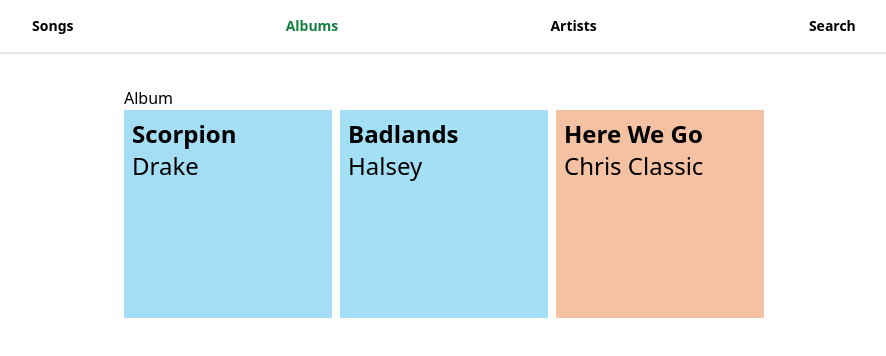
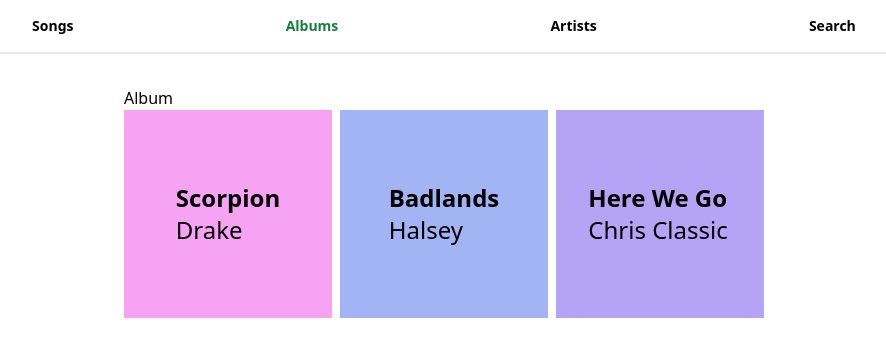
Before and after one commit to qrhfz/WMP, a React (Vite) app in the folder frontend/: page /albums in a window 1280 px wide. Shown: the top 356 px of the page, without its empty margins (196-1082 px from the left). Built offline with nearby package versions, Linux system fonts and the light colour scheme; data requests are answered from the project's data file.

Commit message:
hashColor

```diff
--- /dev/null
+++ b/frontend/src/components/ColoredSquareTile.tsx
@@ -0,0 +1,14 @@
+import { hashColor } from "../utils/hashColor"
+
+interface PropType {
+    id: string,
+    children: JSX.Element[] | JSX.Element
+}
+
+export function ColoredSquareTile({ id, children }: PropType) {
+    return <div
+        className="p-2 aspect-square flex justify-center items-center"
+        style={{ backgroundColor: hashColor(id) }}>
+        {children}
+    </div>
+}
--- a/frontend/src/pages/Albums.tsx
+++ b/frontend/src/pages/Albums.tsx
@@ -1,6 +1,7 @@
 import { Link } from "react-router-dom"
 import { useGetAlbumsQuery } from "../api/apiSlice"
-import randomColor from "../utils/randomColor"
+import { ColoredSquareTile } from "../components/ColoredSquareTile"
+
 
 export const Albums = () => {
 
@@ -17,17 +18,16 @@ export const Albums = () => {
                 {albums?.map(album => {
                     return (
                         <Link to={`/albums/${album.id}`} key={album.id}>
-                            <div
-                                className="p-2 aspect-square"
-
-                                style={{ backgroundColor: randomColor() }}>
-                                <strong>{album.title}</strong>
+                            <ColoredSquareTile id={album.id}>
                                 <div>
-                                    {album.artists?.map(artist => (
-                                        <span className="pr-1" key={artist.id}>{artist.name}</span>
-                                    ))}
+                                    <strong>{album.title}</strong>
+                                    <div>
+                                        {album.artists?.map(artist => (
+                                            <span className="pr-1" key={artist.id}>{artist.name}</span>
+                                        ))}
+                                    </div>
                                 </div>
-                            </div>
+                            </ColoredSquareTile>
                         </Link>
 
                     )
--- a/frontend/src/pages/ArtistDetail.tsx
+++ b/frontend/src/pages/ArtistDetail.tsx
@@ -1,7 +1,8 @@
 import { Link, useParams } from "react-router-dom";
 import { useGetArtistDetailQuery } from "../api/apiSlice"
+import { ColoredSquareTile } from "../components/ColoredSquareTile";
 import { SongItem } from "../components/SongItem";
-import randomColor from "../utils/randomColor";
+
 
 export function ArtistDetail() {
     let { id } = useParams();
@@ -17,17 +18,14 @@ export function ArtistDetail() {
                     {artist?.albums?.map(album => {
                         return (
                             <Link to={`/albums/${album.id}`} key={album.id}>
-                                <div
-                                    className="p-2 aspect-square"
-
-                                    style={{ backgroundColor: randomColor() }}>
+                                <ColoredSquareTile id={album.id}>
                                     <strong>{album.title}</strong>
                                     <div>
                                         {album.artists?.map(artist => (
                                             <span className="pr-1" key={artist.id}>{artist.name}</span>
                                         ))}
                                     </div>
-                                </div>
+                                </ColoredSquareTile>
                             </Link>
 
                         )
--- a/frontend/src/pages/Artists.tsx
+++ b/frontend/src/pages/Artists.tsx
@@ -1,6 +1,6 @@
 import { Link } from "react-router-dom"
 import { useGetArtistsQuery } from "../api/apiSlice"
-import randomColor from "../utils/randomColor"
+import { ColoredSquareTile } from "../components/ColoredSquareTile"
 
 export const Artists = () => {
     const { data: artists, isLoading } = useGetArtistsQuery()
@@ -15,12 +15,9 @@ export const Artists = () => {
             <div className="grid grid-cols-2 md:grid-cols-3 gap-2 text-black text-2xl">
                 {artists?.map(artist => (
                     <Link to={`/artists/${artist.id}`} key={artist.id}>
-                        <div
-                            className="p-2 aspect-square flex justify-center items-center"
-
-                            style={{ backgroundColor: randomColor() }}>
+                        <ColoredSquareTile id={artist.id}>
                             <strong>{artist.name}</strong>
-                        </div>
+                        </ColoredSquareTile>
                     </Link>
                 ))}
             </div>
--- /dev/null
+++ b/frontend/src/utils/hashColor.ts
@@ -0,0 +1,21 @@
+import { memoize } from "./memo";
+
+function _hashColor(s: string): string {
+    function hash(s: string): number {
+        let hash = 0, i, chr;
+        if (s.length === 0) return hash;
+        for (i = 0; i < s.length; i++) {
+            chr = s.charCodeAt(i);
+            hash = ((hash << 5) - hash) + chr;
+            hash |= 0; // Convert to 32bit integer
+        }
+        return hash
+    }
+
+    const hue = hash(s) % 360
+    const saturation = "80%"
+    const lightness = "80%"
+    return `hsl(${hue}, ${saturation}, ${lightness})`
+}
+
+export const hashColor = memoize(_hashColor)
--- /dev/null
+++ b/frontend/src/utils/memo.ts
@@ -0,0 +1,11 @@
+export const memoize = (fn: Function): Function => {
+    const cache: any = {}
+
+    return (...arg: any) => {
+        if (cache[arg] === undefined) {
+
+            cache[arg] = fn(...arg)
+        }
+        return cache[arg]
+    }
+}
```
Also changed, not shown: frontend/src/utils/randomColor.ts (line endings or trailing spaces).
